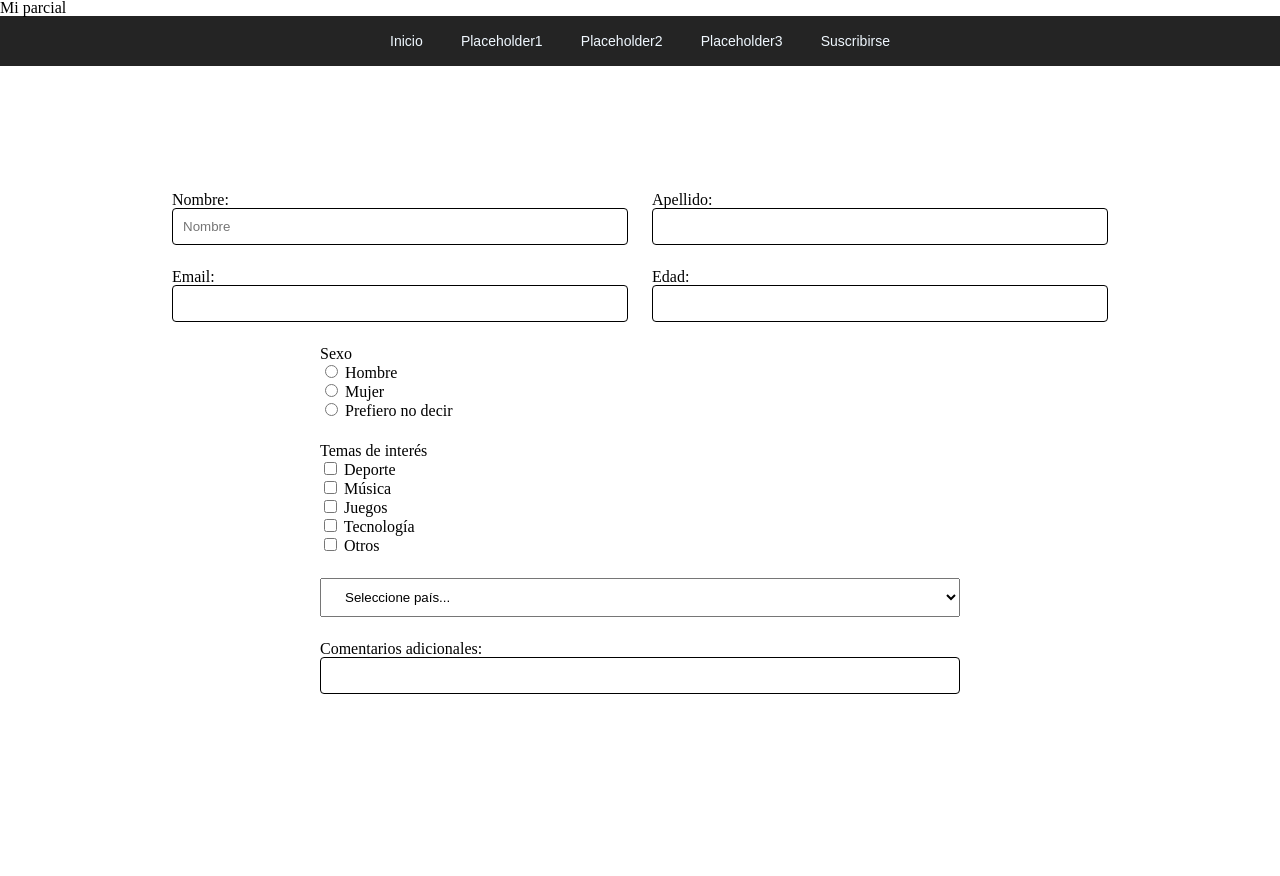
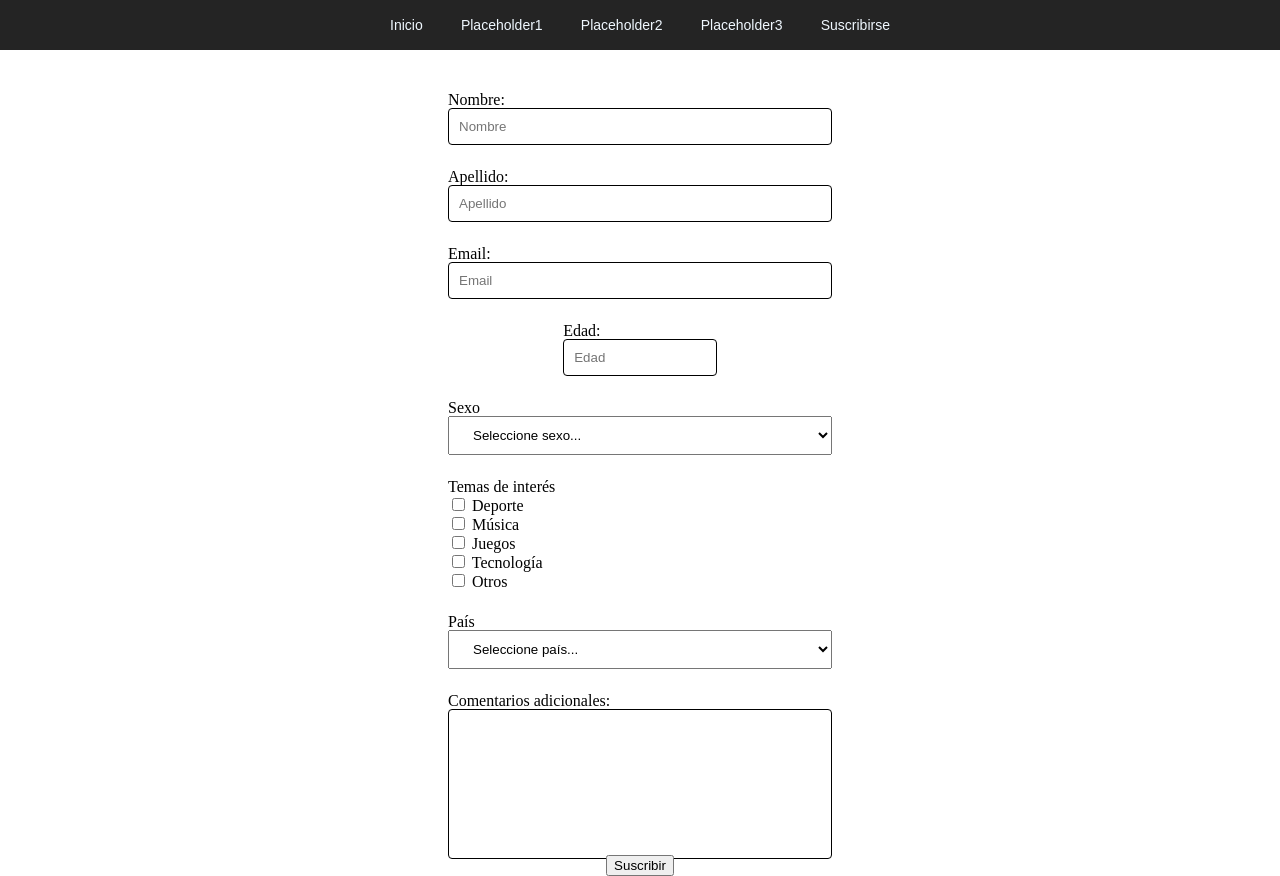
Before and after one commit to Divineridh/divineridh.github.io, a plain HTML site: page index.html in a window 1280 px wide. Before the commit the page ends 800 px from the top, so only its background shows below. Drawn offline with Linux system fonts and the light colour scheme.

Commit message:
More style changes, finishing layout

```diff
--- a/index.html
+++ b/index.html
@@ -13,7 +13,6 @@
 
 <body>
     <header class="site-header">
-        <h1 class="align-center">Mi parcial</h1>
         <nav class="navbar flex-container justify-between">
             <ul class="toplist flex-container align-center justify-between">
                 <li>Inicio</li>
@@ -26,7 +25,6 @@
     </header>
     <div class="main-container">
         <form class="main-form flex-container align-center">
-            <div class="row flex-container">
             <div class="field">
                 <label for="formNombre">Nombre:</label><br>
                 <input type="text" id="formNombre" name="formNombre" placeholder="Nombre">
@@ -34,27 +32,24 @@
 
             <div class="field">
                 <label for="formApellido">Apellido:</label><br>
-                <input type="text" id="formApellido" name="formApellido" >
+                <input type="text" id="formApellido" name="formApellido" placeholder="Apellido">
             </div>
+            <div class="field field-email">
+                <label for="formEmail">Email:</label><br>
+                <input type="email" id="formEmail" name="formEmail" placeholder="Email">
             </div>
-            <div class="row flex-container">
-            <div class="field">
-                <label for="formEmail">Email:</label><br>
-                <input type="email" id="formEmail" name="formEmail">
-            </div>
-            <div class="field">
+            <div class="field field-edad">
                 <label for="formEdad">Edad:</label><br>
-                <input type="text" id="formEdad" name="formEdad">
-            </div>
+                <input type="text" id="formEdad" name="formEdad" placeholder="Edad">
             </div>
             <div class="field">
                 <label>Sexo</label><br>
-                <input type="radio" id="hombre" name="formSexo">
-                <label for="hombre">Hombre</label><br>
-                <input type="radio" id="mujer" name="formSexo">
-                <label for="mujer">Mujer</label><br>
-                <input type="radio" id="none" name="formSexo">
-                <label for="none">Prefiero no decir</label><br>
+                <select class="sexo">
+                    <option value="" disabled selected hidden>Seleccione sexo...</option>
+                    <option value="A">Hombre</option>
+                    <option value="B">Mujer</option>
+                    <option value="C">Prefiero no decir</option>
+                </select>
             </div>
             <div class="field">
                 <label>Temas de interés</label><br>
@@ -70,6 +65,7 @@
                 <label for="otros">Otros</label><br>
             </div>
             <div class="field">
+                <label>País</label>
                 <select class="paises">
                     <option value="" disabled selected hidden>Seleccione país...</option>
                     <option value="A">Argentina</option>
@@ -78,12 +74,16 @@
                     <option value="D">Uruguay</option>
                 </select>
             </div>
-            <div class="field">
+            <div class="field field-comentarios">
                 <label for="formComentarios">Comentarios adicionales:</label><br>
                 <input type="text" id="formComentarios" name="formComentarios"><br>
+            </div>
+            <div>
+                <button id="submit-button" type="submit">Suscribir</button>
             </div>
         </form>
     </div>
     <footer></footer>
 </body>
+
 </html>
--- a/style.css
+++ b/style.css
@@ -24,7 +24,7 @@
 
 .site-header {
     z-index: 99;
-    height: 180px;
+    height: 80px;
 }
 
 .navbar {
@@ -52,7 +52,7 @@
 .main-form {
     flex-direction: column;
     margin: 0 auto;
-    width: 100%;
+    width: 60%;
 }
 
 .main-form input[type=text], input[type=email] {
@@ -64,15 +64,14 @@
     resize: vertical;
 }
 
-.row {
-    float:left;
-    width: 75%;
-}
-
 .field {
     padding: 12px;
     float: left;
     width: 50%;
+}
+
+.field-edad {
+    width: 20%;
 }
 
 .main-form select {
@@ -84,3 +83,11 @@
 .paises option {
     direction: left;
 }
+
+.field-comentarios {
+    height: 150px;
+}
+
+.field-comentarios input {
+    height: 100%;
+}
```
